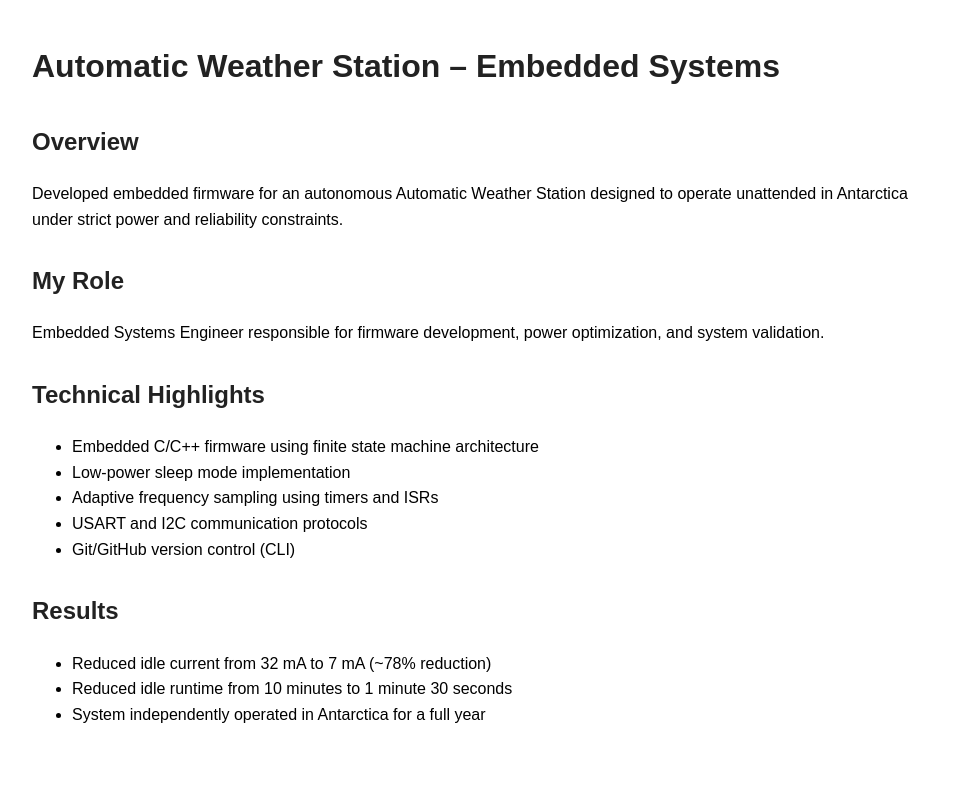
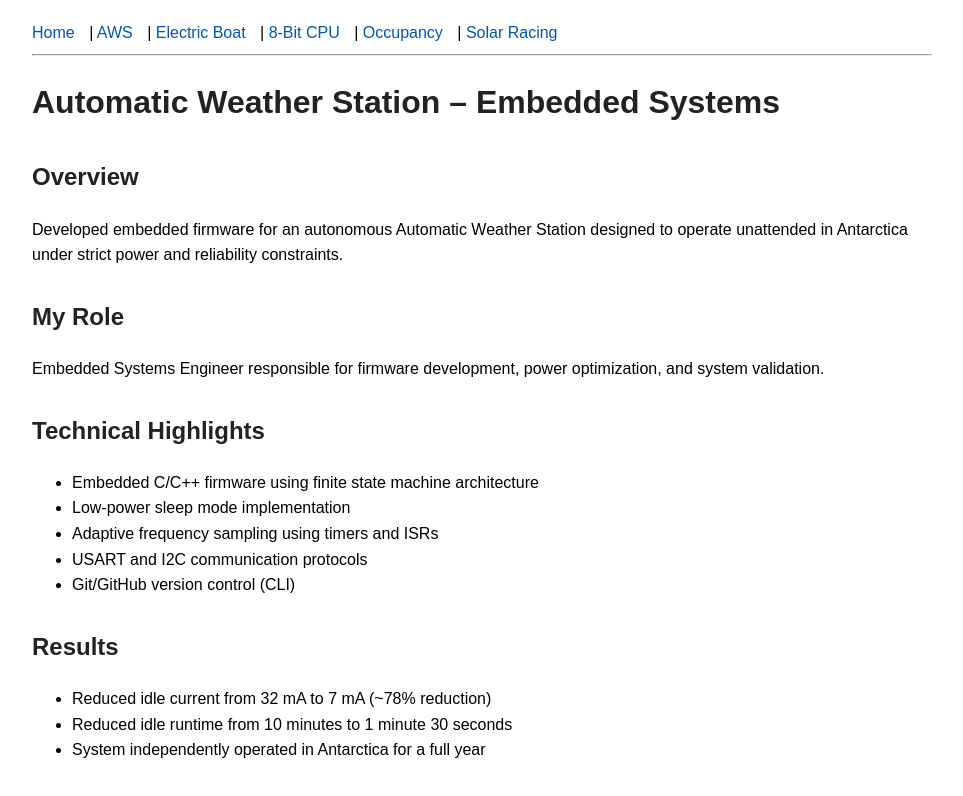
Before and after one commit to zongr-ce/zongr-ce.github.io, a plain HTML site: page aws.html in a window 1280 px wide. Shown: the whole page, without its empty margins (158-1121 px from the left). Drawn offline with Linux system fonts and the light colour scheme.

Commit message:
Add navigation menu to aws.html
Added navigation menu to aws.html for easier access to related pages.

```diff
--- a/aws.html
+++ b/aws.html
@@ -6,6 +6,16 @@
   <link rel="stylesheet" href="style.css">
 </head>
 <body>
+
+<nav>
+  <a href="index.html">Home</a> |
+  <a href="aws.html">AWS</a> |
+  <a href="electric-boat.html">Electric Boat</a> |
+  <a href="cpu.html">8-Bit CPU</a> |
+  <a href="occupancy-sensor.html">Occupancy</a> |
+  <a href="solar-racing.html">Solar Racing</a>
+</nav>
+<hr>
 
 <h1>Automatic Weather Station – Embedded Systems</h1>
 
```
